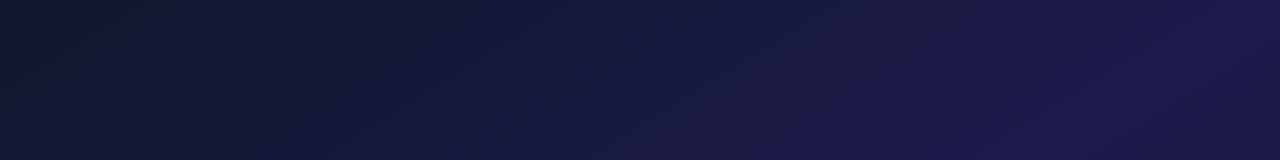
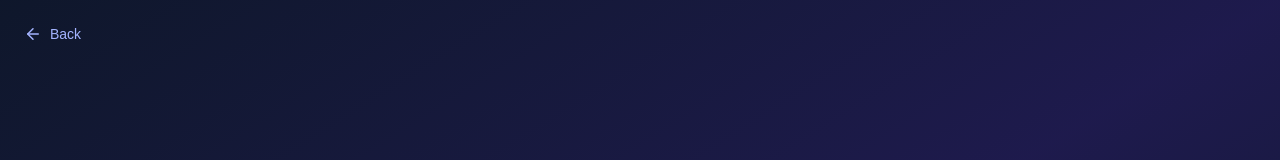
Before and after one commit to jevxo26/LAVO, a Next.js app: page /scanner in a window 1280 px wide. Shown: the top 160 px of the page. Built offline with nearby package versions, Linux system fonts and the light colour scheme; a web font is replaced by a local one.

Commit message:
feat: add back to dashboard button on scanner UI

```diff
--- a/src/components/scanner/ScannerLogin.tsx
+++ b/src/components/scanner/ScannerLogin.tsx
@@ -1,7 +1,8 @@
 "use client";
 
 import { useState } from "react";
-import { ScanLine, Loader2 } from "lucide-react";
+import { ScanLine, Loader2, ArrowLeft } from "lucide-react";
+import Link from "next/link";
 
 interface Props {
   onLogin: (token: string, user: any) => void;
@@ -36,7 +37,13 @@ export function ScannerLogin({ onLogin }: Props) {
   };
 
   return (
-    <div className="min-h-screen bg-gradient-to-br from-slate-900 via-indigo-950 to-slate-900 flex flex-col items-center justify-center px-6 gap-8">
+    <div className="min-h-screen relative bg-gradient-to-br from-slate-900 via-indigo-950 to-slate-900 flex flex-col items-center justify-center px-6 gap-8">
+
+      {/* Back Button */}
+      <Link href="/dashboard" className="absolute top-6 left-6 text-indigo-300 hover:text-white transition-colors flex items-center gap-2 text-sm font-medium">
+        <ArrowLeft size={18} /> Back
+      </Link>
+
       <div className="text-center">
         <div className="inline-flex items-center gap-2 mb-2 text-indigo-300 text-sm font-medium tracking-widest uppercase">
           <ScanLine size={16} /> LAVO Employee Scanner
--- a/src/components/scanner/ScannerPage.tsx
+++ b/src/components/scanner/ScannerPage.tsx
@@ -1,8 +1,9 @@
 "use client";
 
-import { CheckCircle2, ScanLine, Loader2, RefreshCw } from "lucide-react";
+import { CheckCircle2, ScanLine, Loader2, RefreshCw, ArrowLeft } from "lucide-react";
 import { QrScanner } from "@/components/scanner/QrScanner";
 import { useScannerLogic } from "@/components/scanner/ScannerUI";
+import Link from "next/link";
 
 const STATUSES = ["WASHING", "DRYING", "IRONING", "FOLDING", "READY_FOR_DELIVERY"];
 
@@ -15,7 +16,12 @@ export function ScannerView({ user }: Props) {
   } = useScannerLogic(user);
 
   return (
-    <div className="min-h-screen bg-gradient-to-br from-slate-900 via-indigo-950 to-slate-900 flex flex-col items-center justify-start px-4 py-10 gap-6">
+    <div className="min-h-screen relative bg-gradient-to-br from-slate-900 via-indigo-950 to-slate-900 flex flex-col items-center justify-start px-4 py-10 gap-6">
+
+      {/* Back Button */}
+      <Link href="/dashboard" className="absolute top-6 left-6 text-indigo-300 hover:text-white transition-colors flex items-center gap-2 text-sm font-medium">
+        <ArrowLeft size={18} /> Back
+      </Link>
       <div className="text-center">
         <div className="inline-flex items-center gap-2 mb-2 text-indigo-300 text-sm font-medium tracking-widest uppercase">
           <ScanLine size={16} /> LAVO Employee Scanner
```
